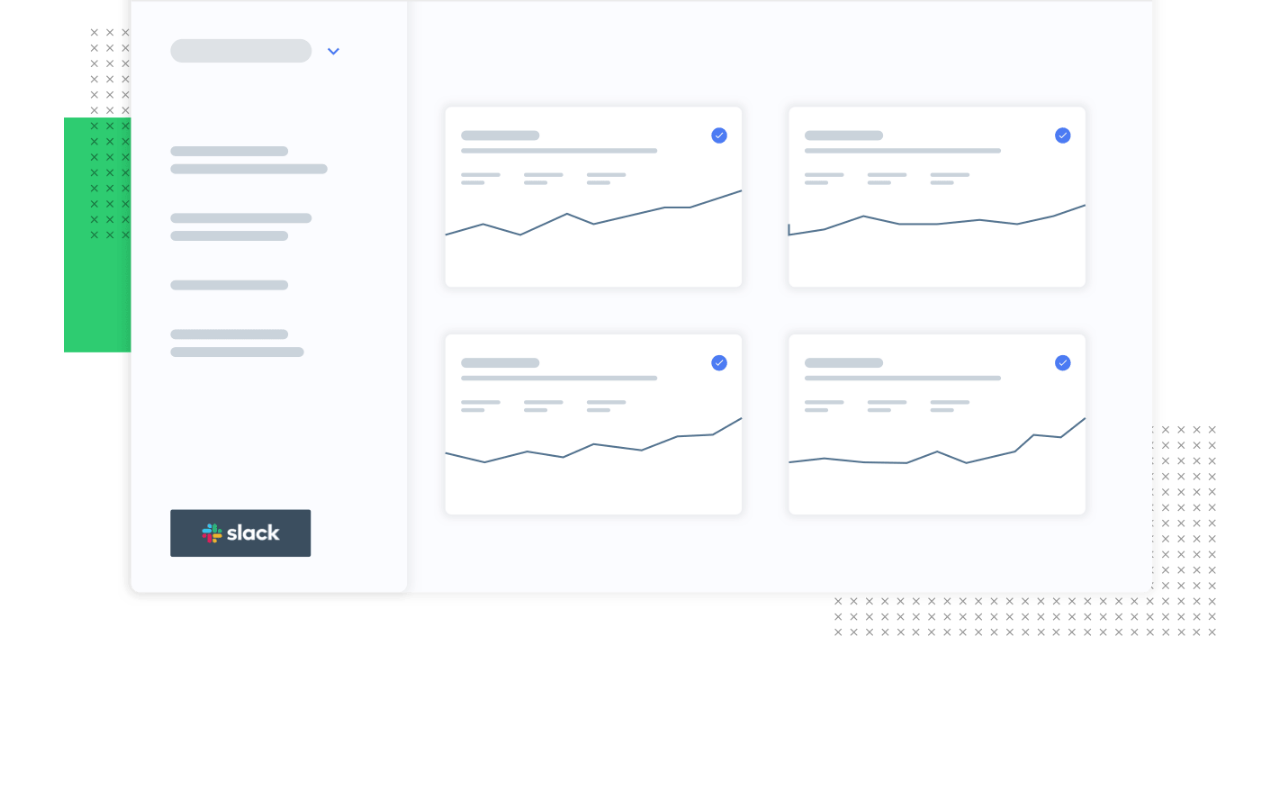
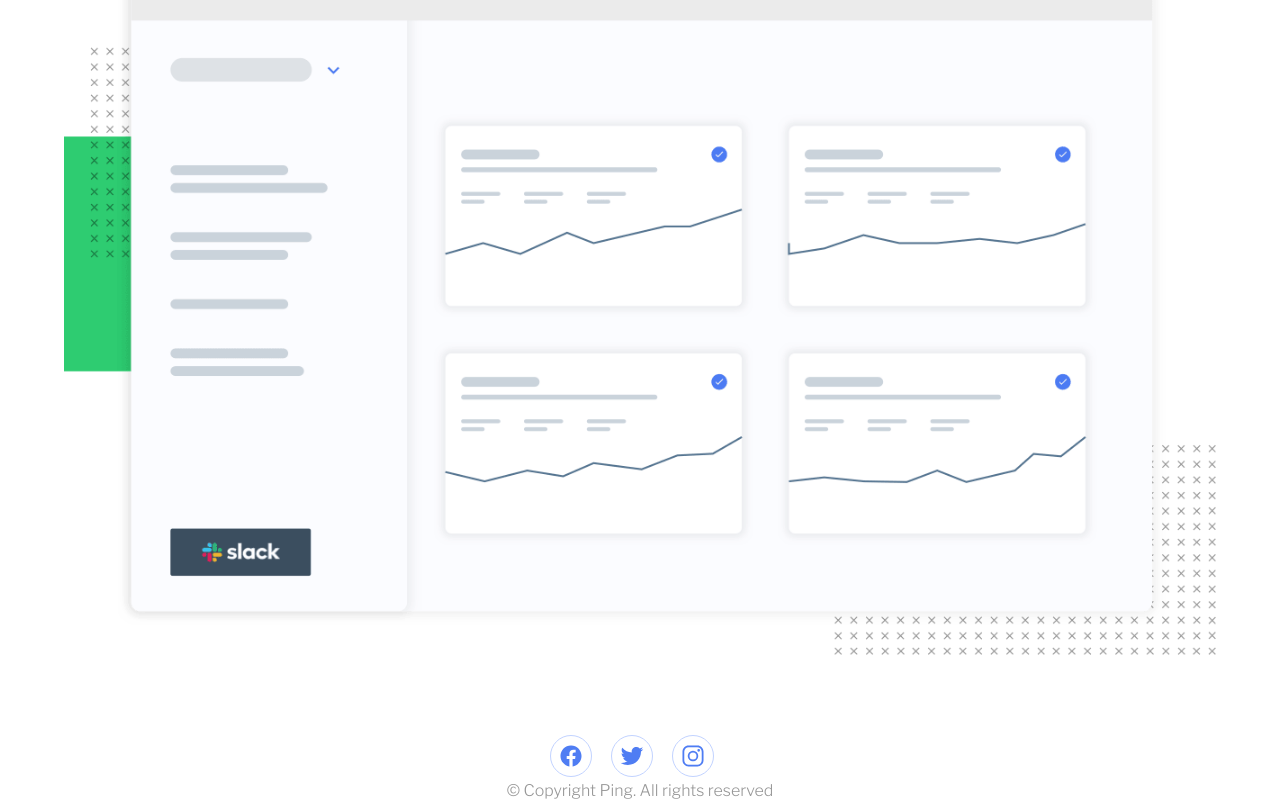
Before and after one commit to RicardoSerrano19/frontend_ping-coming-soon-page, a plain HTML site: page index.html in a window 1280 px wide. Shown: the part 412-1212 px from the top of the page. Before the commit the page ends 1048 px from the top, so only its background shows below. Drawn offline with nearby package versions, Linux system fonts and the light colour scheme.

Commit message:
feat: add footer

```diff
--- a/index.html
+++ b/index.html
@@ -12,7 +12,7 @@
 </head>
 <body>
   <main class="container">
-    <img src="./images/logo.svg" alt="ping">
+    <img src="./images/logo.svg" alt="ping" class="container__logo">
     <section class="container__header">
       <h1 class="container__header__title">We are lauching <span class="bold">soon!</span></h1>
       <p class="container__header__content">Subscribe and get notified</p>
@@ -24,6 +24,19 @@
       <button class="container__notify__btn">Notify Me</button>
     </section>
     <img src="./images/illustration-dashboard.png" alt="dashboard" class="container__dashboard">
+    <footer class="container__footer">
+      <div class="container__footer__social">
+        <ion-icon name="logo-facebook"></ion-icon>
+        <ion-icon name="logo-twitter"></ion-icon>
+        <ion-icon name="logo-instagram"></ion-icon>
+      </div>
+      <div class="container__footer__copyright">
+        &copy; Copyright Ping. All rights reserved
+      </div>
+    </footer>
   </main>
+
+  <script type="module" src="https://unpkg.com/ionicons@5.5.2/dist/ionicons/ionicons.esm.js"></script>
+<script nomodule src="https://unpkg.com/ionicons@5.5.2/dist/ionicons/ionicons.js"></script>
 </body>
 </html>
--- a/style.css
+++ b/style.css
@@ -94,3 +94,28 @@ input{
     width: 100%;
     margin-top: 5rem;
 }
+
+/* footer */
+.container__footer{
+    display: flex;
+    flex-direction: column;
+    align-items: center;
+    margin-top: 5rem;
+}
+
+.container__footer__social{
+    color: var(--blue);
+}
+
+ion-icon{
+    background-color: white;
+    border: 1px solid var(--pale-blue);
+    border-radius: 50%;
+    padding: 0.5rem;
+    font-size: 1.5rem;
+    margin-right: 1rem;
+}
+
+.container__footer__copyright{
+    color: var(--gray)
+}
```
